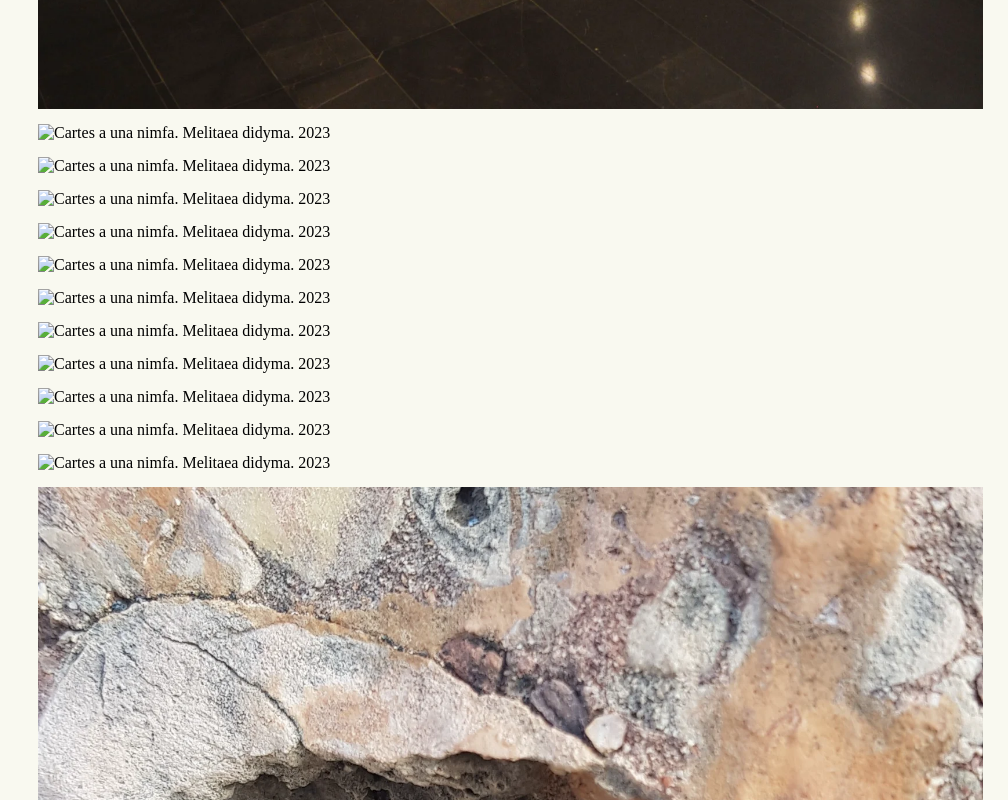
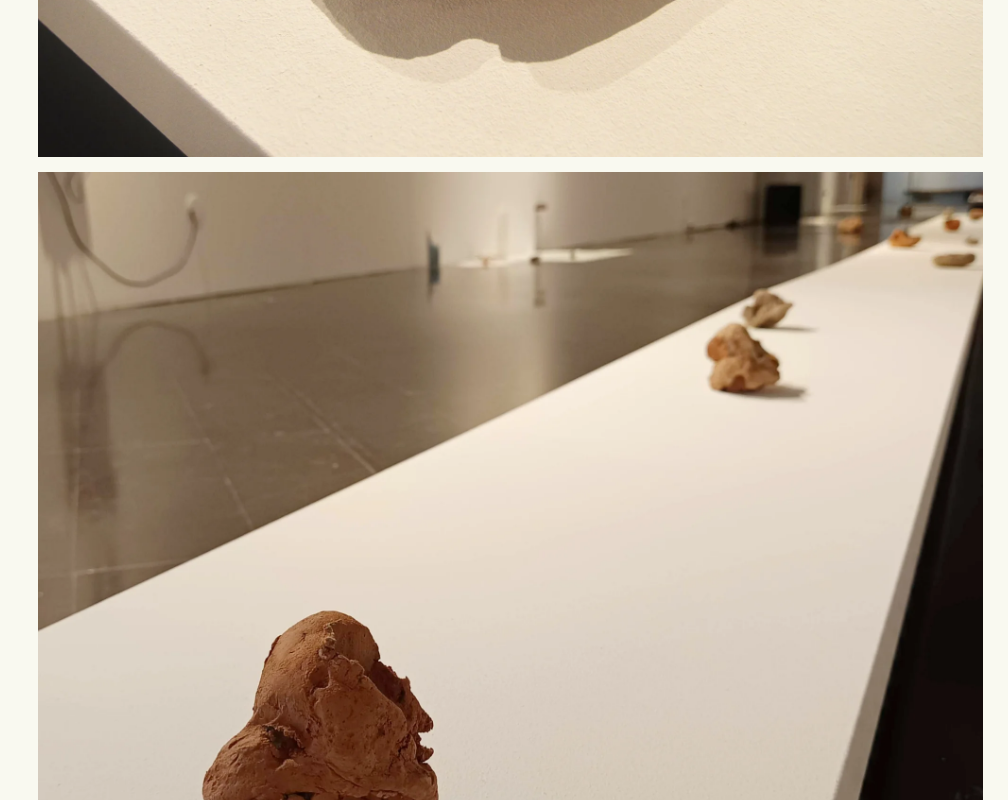
Before and after one commit to paulavicentepuiggros/website, a plain HTML site: page muntanya.html in a window 1280 px wide. Shown: the part 1140-1940 px from the top of the page, without its empty margins (272-1280 px from the left). Drawn offline with Linux system fonts and the light colour scheme.

Commit message:
muntanya fotos

```diff
--- a/muntanya.html
+++ b/muntanya.html
@@ -38,23 +38,17 @@
         <p><a href="construccio.html">Construcció</a></p>
     </div>
     <div class="columnas">
-        <img src="muntanya/19.webp" alt="Cartes a una nimfa. Melitaea didyma. 2023">
-        <img src="muntanya/17.webp" alt="Cartes a una nimfa. Melitaea didyma. 2023">
-        <img src="muntanya/24.webp" alt="Cartes a una nimfa. Melitaea didyma. 2023">
-        <img src="muntanya/23.webp" alt="Cartes a una nimfa. Melitaea didyma. 2023">
-        <img src="muntanya/22.webp" alt="Cartes a una nimfa. Melitaea didyma. 2023">
-        <img src="muntanya/21.webp" alt="Cartes a una nimfa. Melitaea didyma. 2023">
-        <img src="muntanya/25.webp" alt="Cartes a una nimfa. Melitaea didyma. 2023">
-        <img src="muntanya/26.webp" alt="Cartes a una nimfa. Melitaea didyma. 2023">
-        <img src="muntanya/30.webp" alt="Cartes a una nimfa. Melitaea didyma. 2023">
-        <img src="muntanya/28.webp" alt="Cartes a una nimfa. Melitaea didyma. 2023">
-        <img src="muntanya/27.webp"  alt="Cartes a una nimfa. Melitaea didyma. 2023">
-        <img src="muntanya/31.webp"  alt="Cartes a una nimfa. Melitaea didyma. 2023">
-        <img src="muntanya/32.webp" alt="Cartes a una nimfa. Melitaea didyma. 2023">
-        <img src="muntanya/1.webp"  alt="Cartes a una nimfa. Publicació. CACiS, El forn de la calç. 2023">
-        <img src="muntanya/6.webp"  alt="Cartes a una nimfa. Publicació.CACiS, El forn de la calç. 2023">
-        <img src="muntanya/14.webp"  alt="Cartes a una nimfa. Publicació.CACiS, El forn de la calç. 2023">
-        <img src="muntanya/13.webp"  alt="Cartes a una nimfa. Publicació.CACiS, El forn de la calç. 2023">
+        <img src="muntanya/15.webp" alt="Vista d'exposició, Entre la fulla i la muntanya. 2023">
+        <img src="muntanya/16.webp" alt="Vista d'exposició, Entre la fulla i la muntanya. 2023">
+        <img src="muntanya/7.webp" alt="Vista d'exposició, Entre la fulla i la muntanya. 2023">
+        <img src="muntanya/8.webp" alt="Vista d'exposició, Entre la fulla i la muntanya. 2023">
+        <img src="muntanya/12.webp" alt="Vista d'exposició, Entre la fulla i la muntanya. 2023">
+        <img src="muntanya/2.webp" alt="Procés. El que no és muntanya. Montserrat. 2023">
+        <img src="muntanya/1.webp" alt="Procés. El que no és muntanya. Montserrat. 2023">
+        <img src="muntanya/5.webp"  alt="Procés. El que no és muntanya. Montserrat. 2023">
+        <img src="muntanya/6.webp"  alt="Procés. El que no és muntanya. Montserrat. 2023">
+        <img src="muntanya/3.webp" alt="Procés. El que no és muntanya. Montserrat. 2023">
+         <img src="muntanya/18.webp" alt="Procés. El que no és muntanya. Montserrat. 2023">
 
 
 
```
Also changed, not shown: muntanya/18.webp (added).
